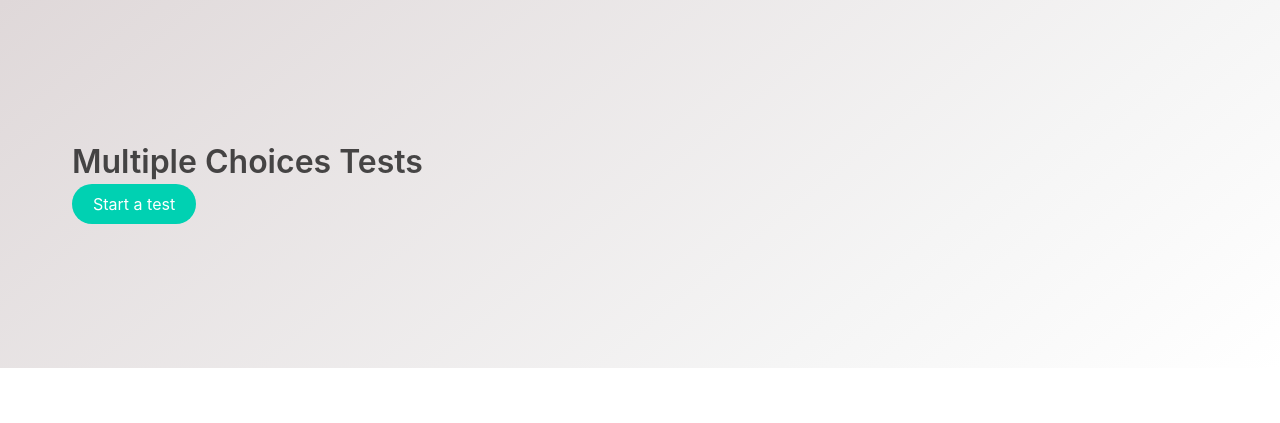
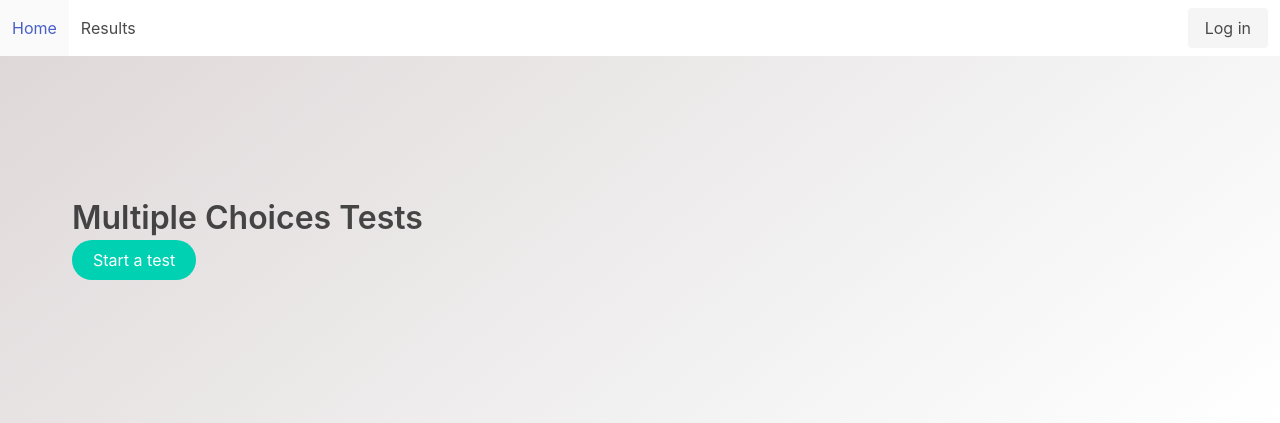
Before and after one commit to dstrants/mchoice, a Django app: page / in a window 1280 px wide. Shown: the top 423 px of the page. Run offline with Django 3.2, Linux system fonts and the light colour scheme; some libraries are stand-ins or nearby versions.

Commit message:
mainly some frontend improvements

```diff
--- a/mchoice/settings.py
+++ b/mchoice/settings.py
@@ -10,6 +10,7 @@ INSTALLED_APPS = [
     'django.contrib.sessions',
     'django.contrib.messages',
     'django.contrib.staticfiles',
+    'django.contrib.humanize',
     'django_extensions',
     'tests'
 ]
@@ -65,3 +66,6 @@ USE_I18N = True
 USE_L10N = True
 USE_TZ = True
 STATIC_URL = '/static/'
+STATICFILES_DIRS = [
+    os.path.join(BASE_DIR, "static"),
+]
--- a/requirements.txt
+++ b/requirements.txt
@@ -2,3 +2,4 @@ Django
 docx2python
 django-extensions
 ipython
+arrow
--- /dev/null
+++ b/static/style.css
@@ -0,0 +1,34 @@
+/* Test Page */
+.choices input.radio, .choices label{
+    margin-left: 20px;
+}
+
+.header{
+    font-size: 1.25rem;
+}
+.choices {
+    margin-bottom: 10px;
+    border-left: solid  hsl(348, 100%, 61%) 2px;
+}
+
+
+.score {
+    padding: 40px;
+    margin: 40px;
+    border: solid black 2px;
+    border-radius: 10px;
+}
+
+.score_number{
+    font-size: 2rem;
+    font: monospace;
+}
+
+ul li {
+    display: inline;
+    margin-left: 10px;
+}
+
+ul li:first-child{
+    margin-right: 10px;
+}
--- /dev/null
+++ b/templates/_navbar.html
@@ -0,0 +1,28 @@
+<nav class="navbar" role="navigation" aria-label="main navigation">
+  <div id="navbarBasicExample" class="navbar-menu">
+    <div class="navbar-start">
+      <a href="{% url 'tests:home'%} " class="navbar-item">
+        Home
+      </a>
+
+      <a class="navbar-item">
+        Results
+      </a>
+    </div>
+    <div class="navbar-end">
+      <div class="navbar-item">
+        <div class="buttons">
+            {% if user.is_authenticated %}
+                <a class="button is-light">
+                    Log out
+                </a>
+            {% else %}
+                <a class="button is-light">
+                    Log in
+                </a>
+            {% endif %}
+        </div>
+      </div>
+    </div>
+  </div>
+</nav>
--- a/templates/base.html
+++ b/templates/base.html
@@ -1,4 +1,5 @@
 <!DOCTYPE html>
+{% load static %}
 <html lang="en">
     <head>
         <meta charset="UTF-8">
@@ -6,12 +7,15 @@
         <meta http-equiv="X-UA-Compatible" content="ie=edge">
         <title>mchoices app</title>
         <link rel="stylesheet" href="https://cdn.jsdelivr.net/npm/bulma@0.8.0/css/bulma.min.css">
-        <script defer src="https://use.fontawesome.com/releases/v5.3.1/js/all.js"></script>
+        <link rel="stylesheet" href="{% static 'style.css'%}">
+        <script src="https://kit.fontawesome.com/51ae16f369.js" crossorigin="anonymous"></script>
         <script src="https://unpkg.com/axios/dist/axios.min.js"></script>
         <script src="https://code.jquery.com/jquery-3.4.1.min.js" integrity="sha256-CSXorXvZcTkaix6Yvo6HppcZGetbYMGWSFlBw8HfCJo="
                 crossorigin="anonymous"></script>
+        <script src="https://cdnjs.cloudflare.com/ajax/libs/moment.js/2.24.0/moment.min.js" integrity="sha256-4iQZ6BVL4qNKlQ27TExEhBN1HFPvAvAMbFavKKosSWQ=" crossorigin="anonymous"></script>
     </head>
     <body>
+        {% include '_navbar.html' %}
         {% block content %}
         {% endblock content %}
     </body>
--- a/templates/tests/index.html
+++ b/templates/tests/index.html
@@ -8,7 +8,7 @@
         Multiple Choices Tests
       </h1>
       <h2 class="subtitle">
-        <a class="button is-primary is-rounded">Start a test</a>
+        <a href="{% url 'tests:start_test' %}" class="button is-primary is-rounded">Start a test</a>
       </h2>
     </div>
   </div>
--- a/tests/urls.py
+++ b/tests/urls.py
@@ -7,8 +7,10 @@ urlpatterns = [
     path('', views.index, name='home'),
     path('import/start', views.start_import, name='start_import'),
     path('import/process', views.import_tests, name='import'),
-    path('test/start', views.start_test, name='start_test'),
-    path('test/submit', views.finish_test, name='submit_test'),
+    path('tests/start', views.start_test, name='start_test'),
+    path('tests/submit', views.finish_test, name='submit_test'),
+    path('tests/<int:id>', views.attempt_detail, name='attempt'),
+    path('tests/', views.attempts_list, name='attempts_list'),
     path('answer/submit', views.submit_answer, name='submit_answer'),
 
 ]
--- a/tests/views.py
+++ b/tests/views.py
@@ -46,10 +46,23 @@ def submit_answer(request):
     answer.save()
     return JsonResponse({'status': 'done'})
 
+
 def finish_test(request):
     at_id = request.GET.get('at_id')
     attempt = get_object_or_404(Attempt, id=at_id)
     attempt.finished = True
+    attempt.started_at = str(request.GET.get('start'))
+    attempt.ended_at = str(request.GET.get('end'))
     attempt.save()
     attempt.calculate_correct()
     return render(request, 'tests/results.html', {'attempt': attempt})
+
+
+def attempts_list(request):
+    attempts = request.user.attempt_set.all()
+    return render(request, "tests/attemps.html", {'attempts': attempts})
+
+
+def attempt_detail(request, id):
+    attempt = get_object_or_404(Attempt, id=id)
+    return render(request, "tests/results.html", {'attempt': attempt})
```
Also changed, not shown: templates/tests/attemps.html (added, +33 -0 lines), templates/tests/results.html (+58 -5 lines), templates/tests/test.html (+31 -4 lines), tests/models.py (+7 -0 lines), db.sqlite3.
